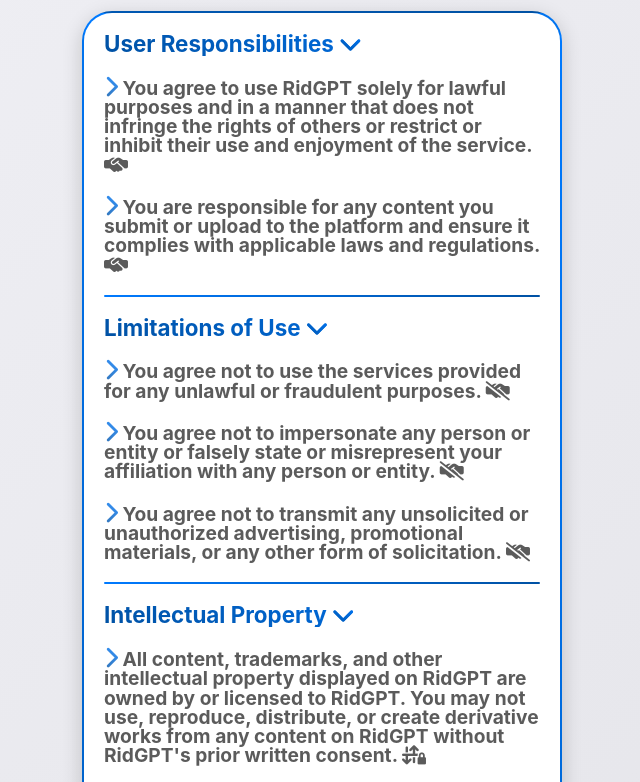
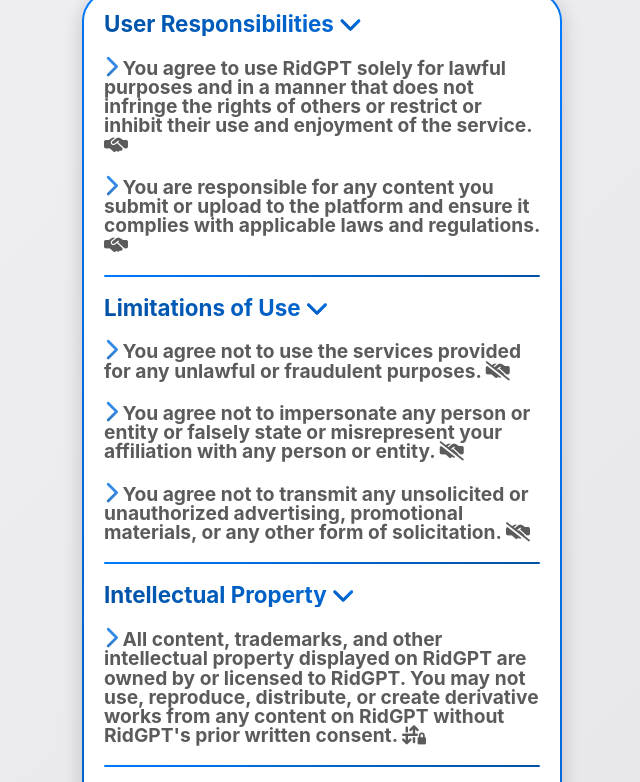
Before and after one commit to ridgpt/ridgpt.github.io, a plain HTML site: page tou.html in a window 1280 px wide. Shown: the part 201-983 px from the top of the page, without its empty margins (318-958 px from the left). Drawn offline with Linux system fonts and the light colour scheme.

Commit message:
Update tou.html

```diff
--- a/tou.html
+++ b/tou.html
@@ -16,7 +16,7 @@
 
     <link rel="stylesheet" href="style.css">
 </head>
-<body style="text-align: left; margin-left: 0px; margin-right: 0px; padding-top: 20px; padding-bottom: 20px;" class="animated-body">
+<body style="text-align: left; margin-left: 0px; margin-right: 0px; padding-top: 0px; padding-bottom: 20px;" class="animated-body">
 
         <div class="header" style="margin-top: 0px;">
             <a href="/index.html"><img src="logo.png" alt="RidGPT Logo" class="pageslogo" style="float: center; height: 80px; width: 80px; margin-bottom: 20px;"></a>
```
